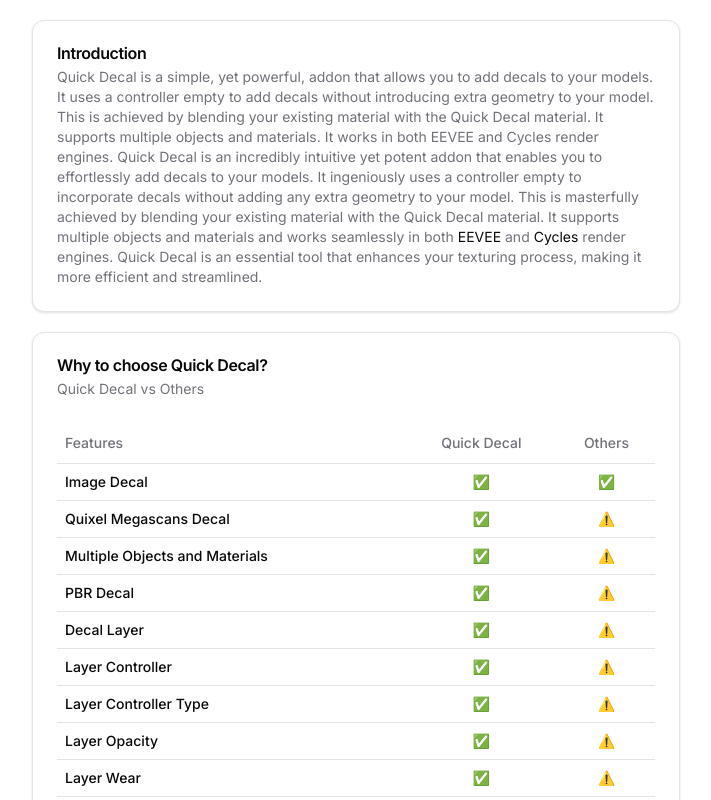
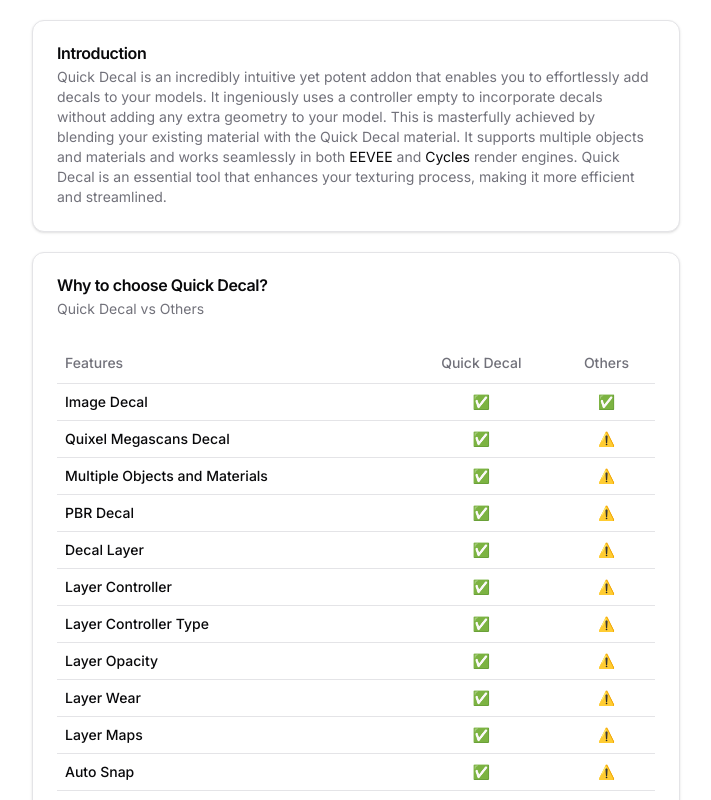
Before and after one commit to B3dHub/addons, a Next.js app: page /quick-decal in a window 1280 px wide. Shown: the top 800 px of the page, without its empty margins (284-995 px from the left). Built offline with nearby package versions, Linux system fonts and the light colour scheme.

Commit message:
Fixed: typos

```diff
--- a/app/blender-to-game-engine/page.tsx
+++ b/app/blender-to-game-engine/page.tsx
@@ -47,7 +47,7 @@ export default function BlendertoGameEnginePage() {
         <CardHeader>
           <CardTitle>Introduction</CardTitle>
           <CardDescription>
-            lender-to-Game-Engine is a Blender addon bundle. It includes two of
+            Blender-to-Game-Engine is a Blender addon bundle. It includes two of
             our popular addons: <span>Blender to Unity</span> and{" "}
             <span>Blender to Unreal</span>. These addons allow you to export
             your Blender models to Unity and Unreal Engine with just one click.
--- a/app/quick-decal/page.tsx
+++ b/app/quick-decal/page.tsx
@@ -37,20 +37,15 @@ export default function QuickDecalPage() {
         <CardHeader>
           <CardTitle>Introduction</CardTitle>
           <CardDescription>
-            Quick Decal is a simple, yet powerful, addon that allows you to add
-            decals to your models. It uses a controller empty to add decals
-            without introducing extra geometry to your model. This is achieved
-            by blending your existing material with the Quick Decal material. It
-            supports multiple objects and materials. It works in both EEVEE and
-            Cycles render engines. Quick Decal is an incredibly intuitive yet
-            potent addon that enables you to effortlessly add decals to your
-            models. It ingeniously uses a controller empty to incorporate decals
-            without adding any extra geometry to your model. This is masterfully
-            achieved by blending your existing material with the Quick Decal
-            material. It supports multiple objects and materials and works
-            seamlessly in both <span>EEVEE</span> and <span>Cycles</span> render
-            engines. Quick Decal is an essential tool that enhances your
-            texturing process, making it more efficient and streamlined.
+            Quick Decal is an incredibly intuitive yet potent addon that enables
+            you to effortlessly add decals to your models. It ingeniously uses a
+            controller empty to incorporate decals without adding any extra
+            geometry to your model. This is masterfully achieved by blending
+            your existing material with the Quick Decal material. It supports
+            multiple objects and materials and works seamlessly in both{" "}
+            <span>EEVEE</span> and <span>Cycles</span> render engines. Quick
+            Decal is an essential tool that enhances your texturing process,
+            making it more efficient and streamlined.
           </CardDescription>
         </CardHeader>
         {/* <CardContent>
```
